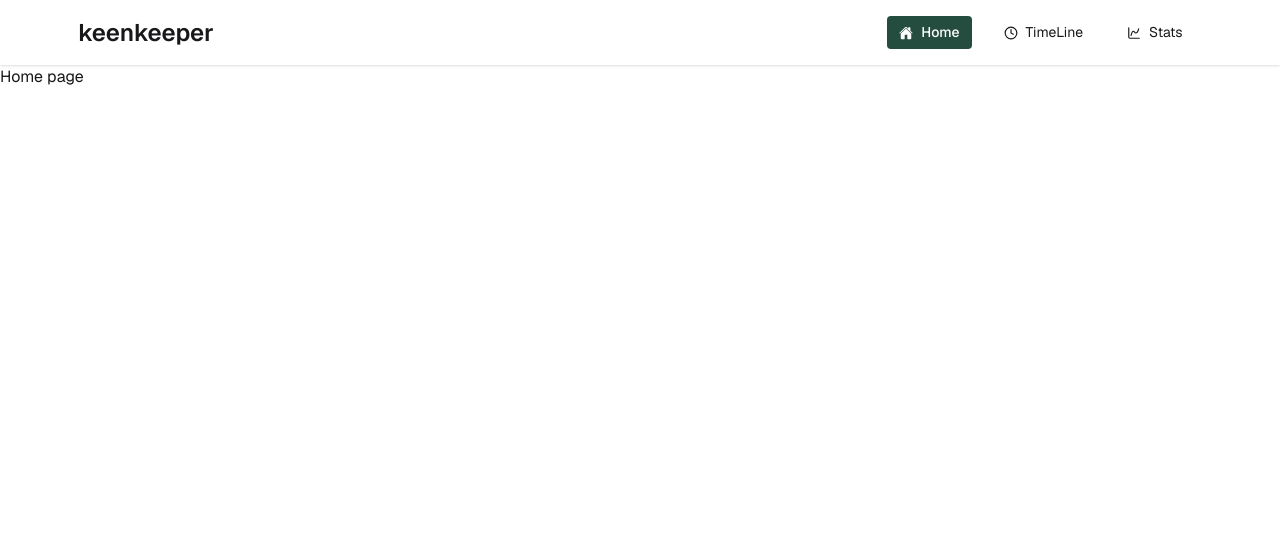
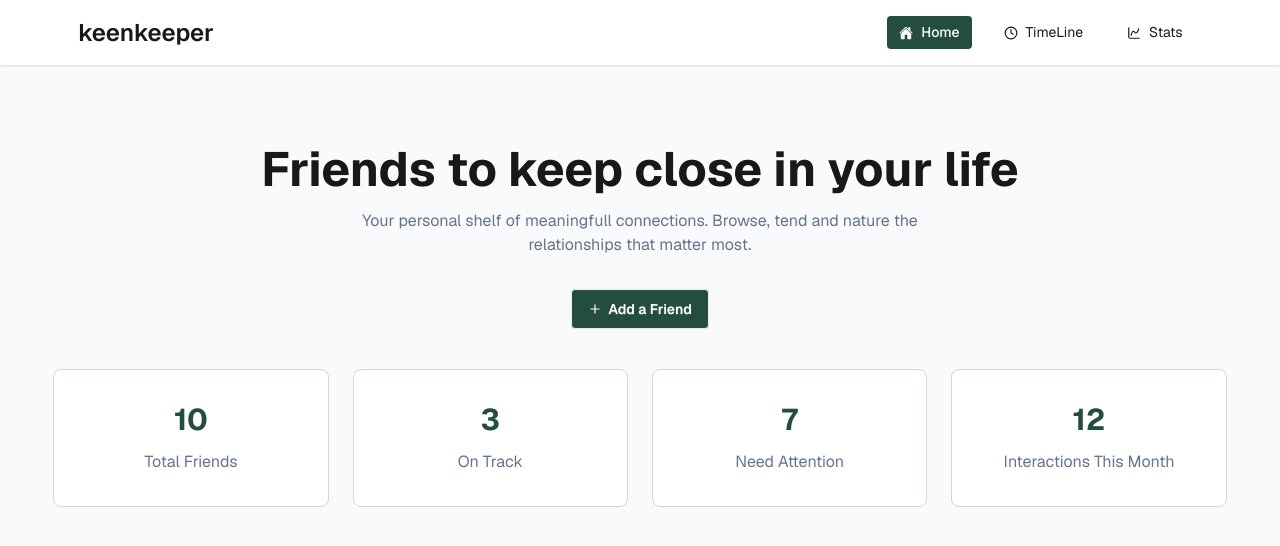
Before and after one commit to sabbirRashed/Kinkeeper, a React (Vite) app: page / in a window 1280 px wide. Shown: the top 546 px of the page. Built offline with nearby package versions, Linux system fonts and the light colour scheme.

Commit message:
added banner with summary card

```diff
--- /dev/null
+++ b/src/components/Banner.jsx
@@ -0,0 +1,14 @@
+import React from 'react';
+import { FiPlus } from 'react-icons/fi';
+
+const Banner = () => {
+    return (
+        <div className='w-11/12 max-w-325 mx-auto text-center space-y-4 mt-20'>
+            <h2 className='text-3xl md:text-4xl lg:text-5xl font-bold'>Friends to keep close in your life</h2>
+            <p className='text-[#64748B] max-w-140 mx-auto'>Your personal shelf of meaningfull connections. Browse, tend and nature the relationships that matter most.</p>
+            <button className='btn bg-[#244D3F] text-white mt-4'><FiPlus />Add a Friend</button>
+        </div>
+    );
+};
+
+export default Banner;
--- a/src/components/Navbar.jsx
+++ b/src/components/Navbar.jsx
@@ -32,8 +32,8 @@ const Navbar = () => {
         </li>
     </>
     return (
-        <div className='shadow-sm'>
-            <div className="w-11/12 max-w-325 mx-auto navbar bg-base-100 ">
+        <div className='shadow-sm bg-white'>
+            <div className="w-11/12 max-w-325 mx-auto navbar bg-base-white ">
                 <div className="navbar-start">
                     <div className="dropdown">
                         <div tabIndex={0} role="button" className="btn btn-ghost lg:hidden">
--- a/src/index.css
+++ b/src/index.css
@@ -4,5 +4,7 @@
 @plugin "daisyui";
 
 body{
-  font-family:  "Geist", sans-serif;;
+  font-family:  "Geist", sans-serif;
+  background-color: #F8FAFC;
+  min-height: 100vh;
 }
--- a/src/pages/Home.jsx
+++ b/src/pages/Home.jsx
@@ -1,9 +1,12 @@
 import React from 'react';
+import Banner from '../components/Banner';
+import SummaryCard from '../ui/SummaryCard';
 
 const Home = () => {
     return (
         <div>
-            <h2>Home page</h2>
+            <Banner/>
+            <SummaryCard/>
         </div>
     );
 };
--- /dev/null
+++ b/src/ui/SummaryCard.jsx
@@ -0,0 +1,29 @@
+import React from 'react';
+
+const SummaryCard = () => {
+    return (
+        <div className='w-11/12 max-w-325 mx-auto grid grid-cols-2 md:grid-cols-4 gap-6 mt-10'>
+            <div className='bg-white p-8 text-center rounded-lg border border-gray-300 space-y-3'>
+                <h3 className='text-3xl font-bold text-[#244D3F]'>10</h3>
+                <p className='text-[#64748B]'>Total Friends</p>
+            </div>
+
+            <div className='bg-white p-8 text-center rounded-lg border border-gray-300 space-y-3'>
+                <h3 className='text-3xl font-bold text-[#244D3F]'>3</h3>
+                <p className='text-[#64748B]'>On Track</p>
+            </div>
+
+            <div className='bg-white p-8 text-center rounded-lg border border-gray-300 space-y-3'>
+                <h3 className='text-3xl font-bold text-[#244D3F]'>7</h3>
+                <p className='text-[#64748B]'>Need Attention</p>
+            </div>
+
+            <div className='bg-white p-8 text-center rounded-lg border border-gray-300 space-y-3'>
+                <h3 className='text-3xl font-bold text-[#244D3F]'>12</h3>
+                <p className='text-[#64748B]'>Interactions This Month</p>
+            </div>
+        </div>
+    );
+};
+
+export default SummaryCard;
```
